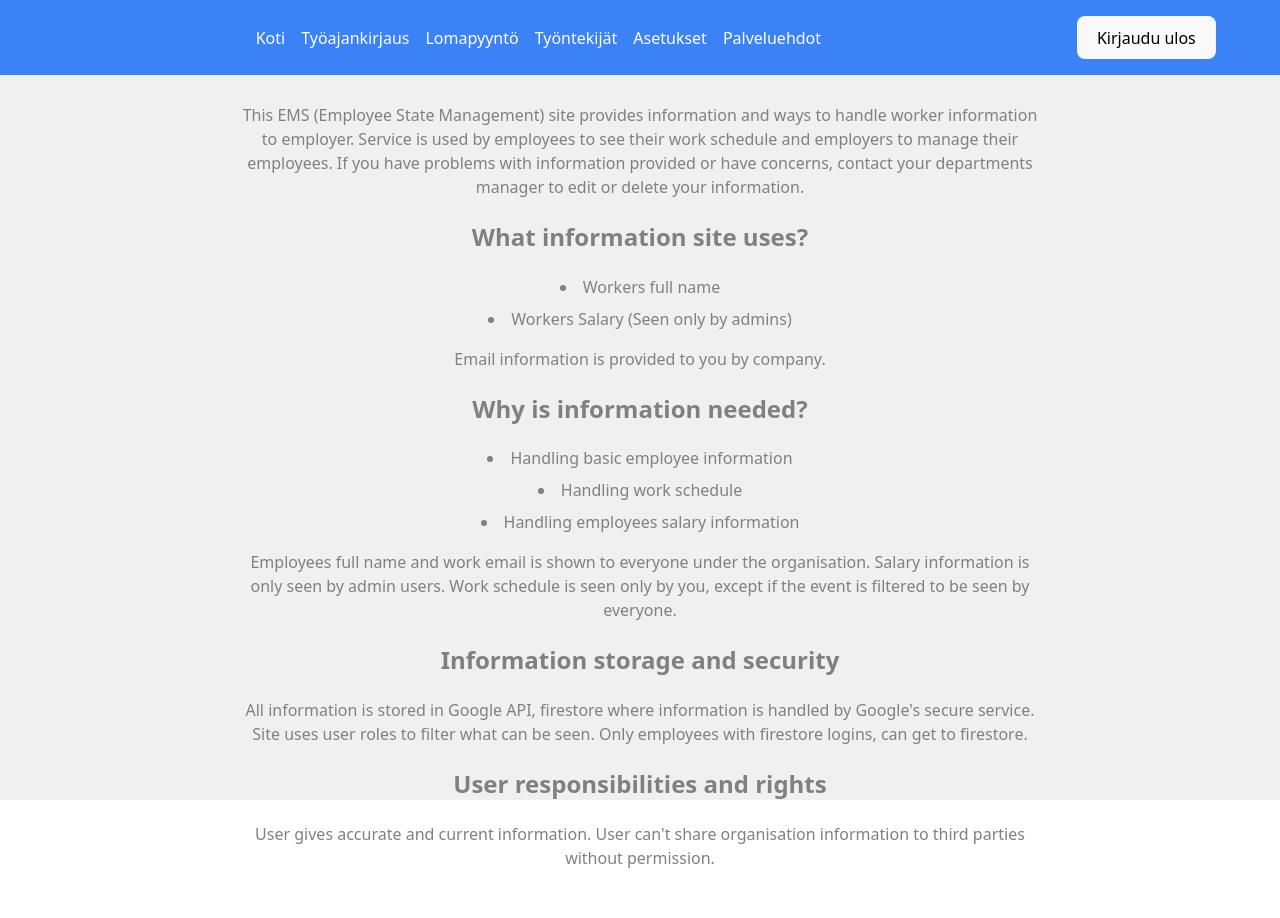
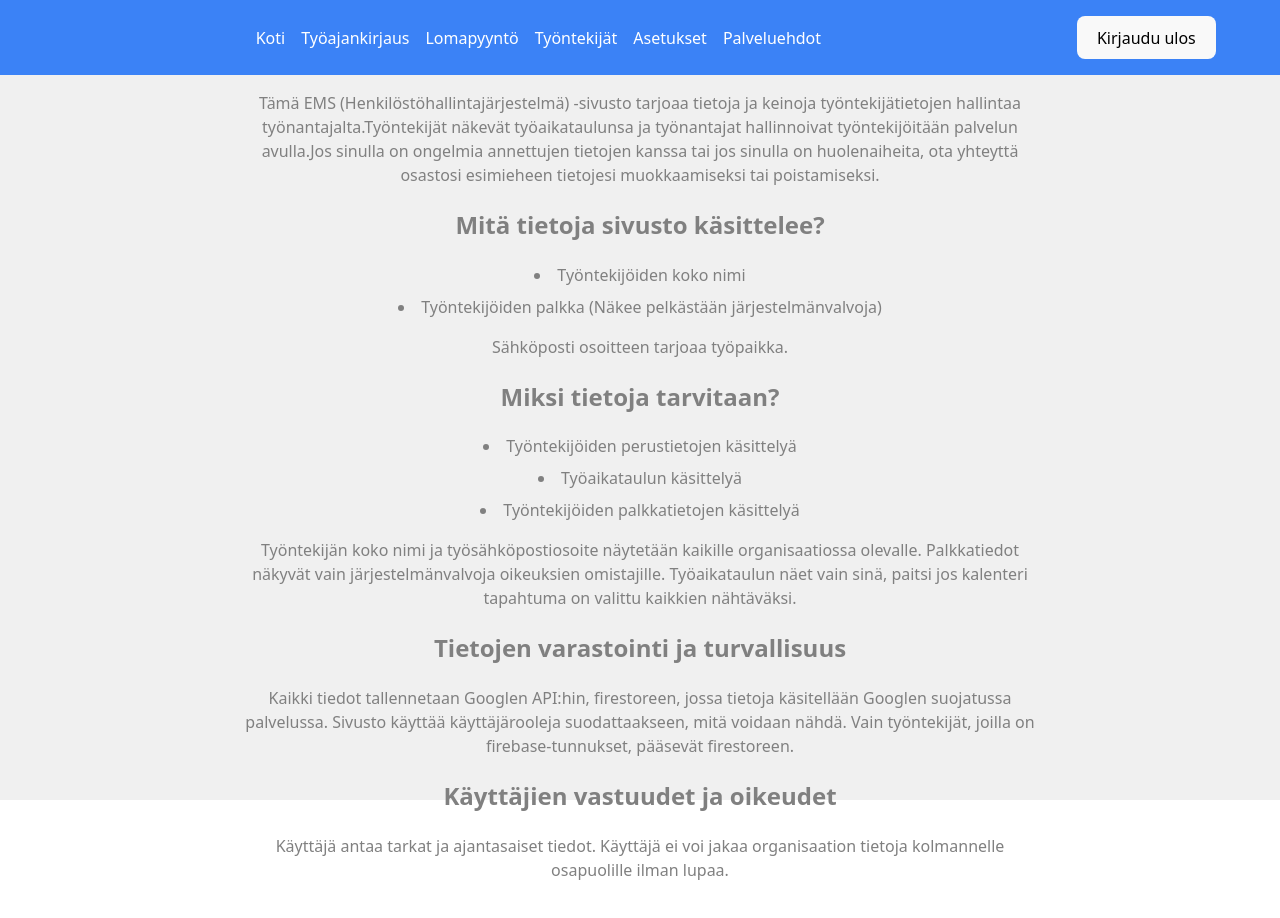
Before and after one commit to n3pite00/EMS_Project, a React (Vite) app: page /TermsofService in a window 1280 px wide. Shown: the top 918 px of the page. Built offline with nearby package versions, Linux system fonts and the light colour scheme; no server answers.

Commit message:
Lisätty kielenvaihto palveluehtoihin ja kalenteri lisenssiin.

```diff
--- a/src/Pages/TermsofService.jsx
+++ b/src/Pages/TermsofService.jsx
@@ -1,39 +1,40 @@
 import React from "react";
 import Header from "../components/header";
+import { useTranslation } from "react-i18next";
 import "../styles/Services.css"
 
 function ServiceTerms() {
+    const { t } = useTranslation();
+
         return (
             <>
             <Header />
             <div className="Terms-service">
-                <h1> Terms of Service </h1>
-                <p>This EMS (Employee State Management) site provides information and ways to handle worker information to employer.
-                    Service is used by employees to see their work schedule and employers to manage their employees. If you have problems with information provided or have concerns,
-                    contact your departments manager to edit or delete your information.
+                <h1>{t("Terms of Service")} </h1>
+                <p>{t("EMSInfo")}
+                {t("EMSInfo2")}
+                {t("EMSInfo3")}
                 </p>
 
-                <h2>What information site uses?</h2>
+                <h2>{t("What information site uses?")}</h2>
                 <ul>
-                    <li> Workers full name</li>
-                    <li> Workers Salary (Seen only by admins)</li>
+                    <li> {t("Workers full name")}</li>
+                    <li> {t("Workers Salary (Seen only by admins)")}</li>
                 </ul>
-                <p>Email information is provided to you by company.</p>
-                <h2>Why is information needed?</h2>
+                <p>{t("Email information is provided to you by company.")}</p>
+                <h2>{t("Why is information needed?")}</h2>
                 <ul>
-                    <li>Handling basic employee information</li>
-                    <li>Handling work schedule</li>
-                    <li>Handling employees salary information</li>
+                    <li>{t("Handling basic employee information")}</li>
+                    <li>{t("Handling work schedule")}</li>
+                    <li>{t("Handling employees salary information")}</li>
                 </ul>
-                <p>Employees full name and work email is shown to everyone under the organisation. Salary information is only seen by admin users. Work schedule is seen only by you,
-                except if the event is filtered to be seen by everyone.</p>
+                <p>{t("InfoShown")}</p>
 
-                <h2>Information storage and security</h2>
-                <p>All information is stored in Google API, firestore where information is handled by Google's secure service. Site uses user roles to filter what can be seen. Only
-                    employees with firestore logins, can get to firestore.
+                <h2>{t("Information storage and security")}</h2>
+                <p>{t("InfoShown2")}
                 </p>
-                <h2>User responsibilities and rights</h2>
-                <p>User gives accurate and current information. User can't share organisation information to third parties without permission. </p>
+                <h2>{t("User responsibilities and rights")}</h2>
+                <p>{t("InfoShown3")}</p>
 
             </div>
             </>
--- a/src/components/Calendar.jsx
+++ b/src/components/Calendar.jsx
@@ -107,7 +107,9 @@ export function CalendarApp() {
         locale={localeMap[i18n.language]}
         eventClick={handleEventClick}
       />
-      <p>Tämä projekti käyttää <a href="https://fullcalendar.io/">FullCalendar</a> kirjastoa <a href="https://fullcalendar.io/license">MIT Lisenssin</a> mukaan.</p>
+      <p>{t("MIT-License")}</p>
+      <a href="https://fullcalendar.io/">{t("CalendarInfo")}</a>
+      <a href="https://fullcalendar.io/license">{t("MITLink")}</a>
     </div>
   );
 }
--- a/src/components/translations/en.json
+++ b/src/components/translations/en.json
@@ -81,5 +81,24 @@
     "adminRole": "Administrator",
     "guestRole": "Guest",
     "next": "the following",
-    "Terms of Service": "Terms of Service"
+    "Terms of Service": "Terms of Service",
+    "EMSInfo": "This EMS (Employee State Management) site provides information and ways to handle worker information to employer. ",
+    "EMSInfo2": "Service is used by employees to see their work schedule and employers to manage their employees.",
+    "EMSInfo3": "If you have problems with information provided or have concerns, contact your departments manager to edit or delete your information.",
+    "What information site uses?": "What information site uses?",
+    "Workers full name": "Workers full name",
+    "Workers Salary (Seen only by admins)": "Workers Salary (Seen only by admins)",
+    "Email information is provided to you by company.": "Email information is provided to you by company.",
+    "Why is information needed?": "Why is information needed?",
+    "Handling basic employee information": "Handling basic employee information",
+    "Handling work schedule": "Handling work schedule",
+    "Handling employees salary information": "Handling employees salary information",
+    "InfoShown": "Employees full name and work email is shown to everyone under the organisation. Salary information is only seen by admin users. Work schedule is seen only by you, except if the event is filtered to be seen by everyone.",
+    "Information storage and security": "Information storage and security",
+    "InfoShown2": "All information is stored in Google API, firestore where information is handled by Google's secure service. Site uses user roles to filter what can be seen. Only employees with firebase logins, can get to firestore.",
+    "User responsibilities and rights": "User responsibilities and rights",
+    "InfoShown3": "User gives accurate and current information. User can't share organisation information to third parties without permission. ",
+    "MIT-License": "This project uses FullCalendar library under the MIT-License",
+    "MITLink": "MIT-license",
+    "CalendarInfo": "FullCalendar"
   }
--- a/src/components/translations/fi.json
+++ b/src/components/translations/fi.json
@@ -82,5 +82,24 @@
     "next": "seuraavasti",
     "shift": "Työvuoro",
     "morningshift": "Aamuvuoro",
-    "Terms of Service": "Palveluehdot"
+    "Terms of Service": "Palveluehdot",
+    "EMSInfo": "Tämä EMS (Henkilöstöhallintajärjestelmä) -sivusto tarjoaa tietoja ja keinoja työntekijätietojen hallintaa työnantajalta.",
+    "EMSInfo2": "Työntekijät näkevät työaikataulunsa ja työnantajat hallinnoivat työntekijöitään palvelun avulla.",
+    "EMSInfo3": "Jos sinulla on ongelmia annettujen tietojen kanssa tai jos sinulla on huolenaiheita, ota yhteyttä osastosi esimieheen tietojesi muokkaamiseksi tai poistamiseksi.",
+    "What information site uses?": "Mitä tietoja sivusto käsittelee?",
+    "Workers full name": "Työntekijöiden koko nimi",
+    "Workers Salary (Seen only by admins)": "Työntekijöiden palkka (Näkee pelkästään järjestelmänvalvoja)",
+    "Email information is provided to you by company.": "Sähköposti osoitteen tarjoaa työpaikka.",
+    "Why is information needed?": "Miksi tietoja tarvitaan?",
+    "Handling employees salary information": "Työntekijöiden palkkatietojen käsittelyä",
+    "Handling work schedule": "Työaikataulun käsittelyä",
+    "Handling basic employee information": "Työntekijöiden perustietojen käsittelyä",
+    "InfoShown": "Työntekijän koko nimi ja työsähköpostiosoite näytetään kaikille organisaatiossa olevalle. Palkkatiedot näkyvät vain järjestelmänvalvoja oikeuksien omistajille. Työaikataulun näet vain sinä, paitsi jos kalenteri tapahtuma on valittu kaikkien nähtäväksi.",
+    "Information storage and security": "Tietojen varastointi ja turvallisuus",
+    "InfoShown2": "Kaikki tiedot tallennetaan Googlen API:hin, firestoreen, jossa tietoja käsitellään Googlen suojatussa palvelussa. Sivusto käyttää käyttäjärooleja suodattaakseen, mitä voidaan nähdä. Vain työntekijät, joilla on firebase-tunnukset, pääsevät firestoreen.",
+    "User responsibilities and rights": "Käyttäjien vastuudet ja oikeudet",
+    "InfoShown3": "Käyttäjä antaa tarkat ja ajantasaiset tiedot. Käyttäjä ei voi jakaa organisaation tietoja kolmannelle osapuolille ilman lupaa.",
+    "MIT-License": "Tämä projekti käyttää FullCalendar kirjastoa MIT Lisenssin mukaan.",
+    "MITLink": "MIT-lisenssi",
+    "CalendarInfo": "FullCalendar"
   }
```
